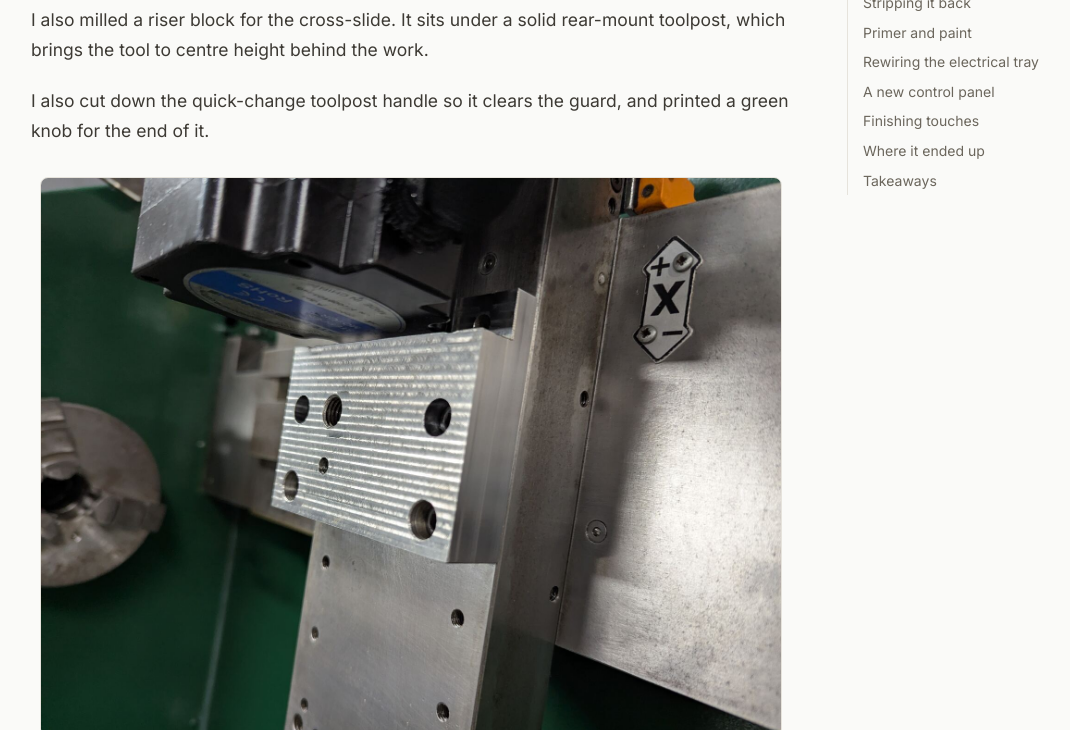
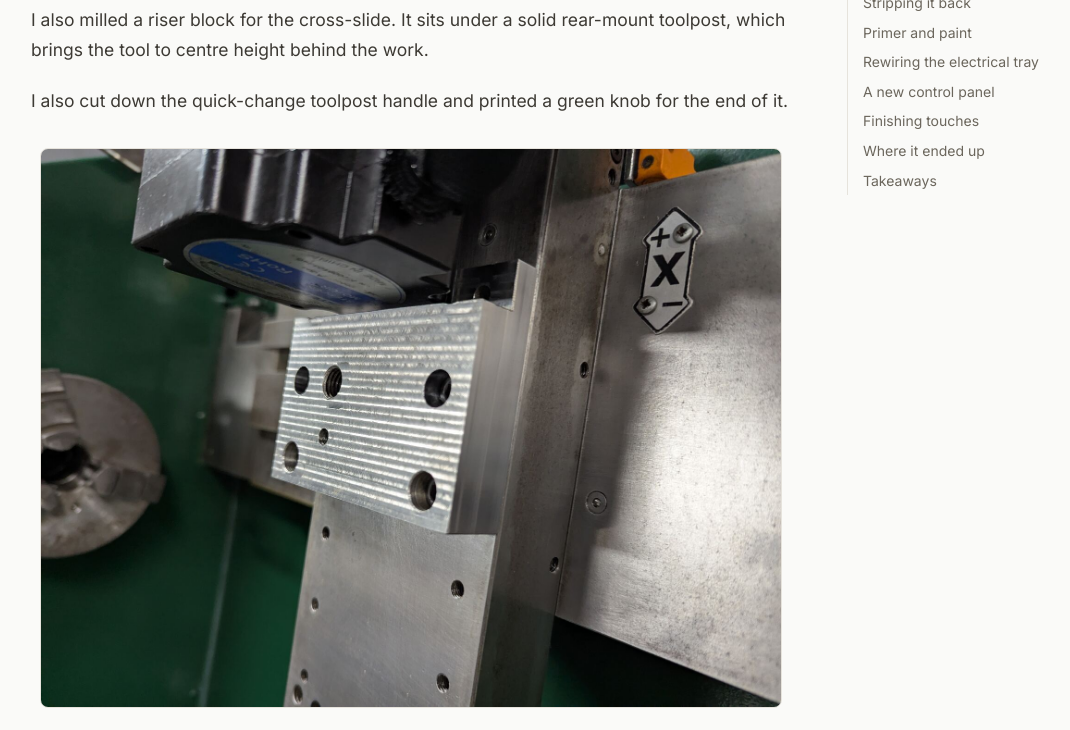
Before and after one commit to andrewpc/andrewpc.github.io, a Jekyll site: the page built from _posts/2025-04-12-boxford-lathe-restoration.md, in a window 1280 px wide and 900 px high, scrolled down 12509 px, cut to the strip 170-900 px from the top of the window. Shown: the whole strip, without its empty margins (169-1239 px from the left). Built offline with Jekyll 4.4.1, drawn with Linux system fonts in a browser that asks for light colours; comment, search, counter and statistics services are not loaded.

Commit message:
Drop guessed reason for the handle change
Co-Authored-By: Claude Opus 5.5 <noreply@anthropic.com>
Claude-Session: https://claude.ai/code/session_019NQ6oxbCj5G5mpn1WecW4y

```diff
--- a/_posts/2025-04-12-boxford-lathe-restoration.md
+++ b/_posts/2025-04-12-boxford-lathe-restoration.md
@@ -155,8 +155,8 @@ new 250 N gas strut (220 mm) now holds it open.
 I also milled a riser block for the cross-slide. It sits under a solid
 rear-mount toolpost, which brings the tool to centre height behind the work.
 
-I also cut down the quick-change toolpost handle so it clears the guard, and
-printed a green knob for the end of it.
+I also cut down the quick-change toolpost handle and printed a green knob for
+the end of it.
 
 ![The milled riser block bolted to the cross-slide, below the X-axis stepper](/assets/images/posts/boxford-lathe-restoration/riser-block.jpg)
 
```
